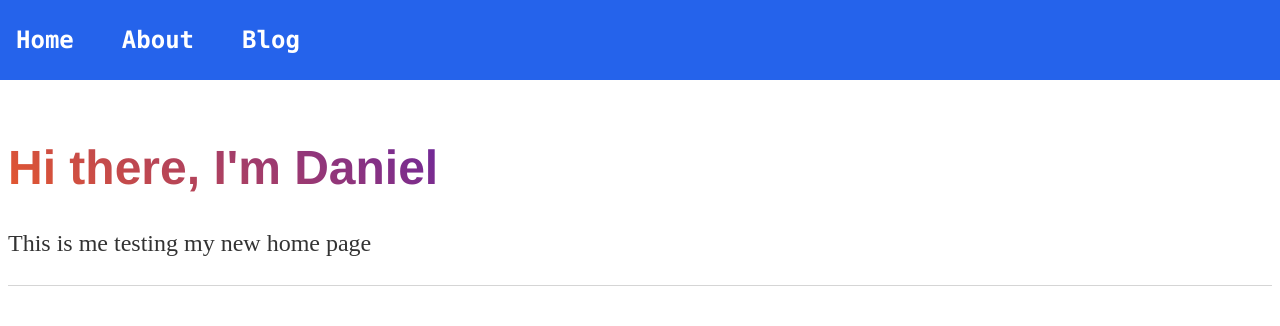
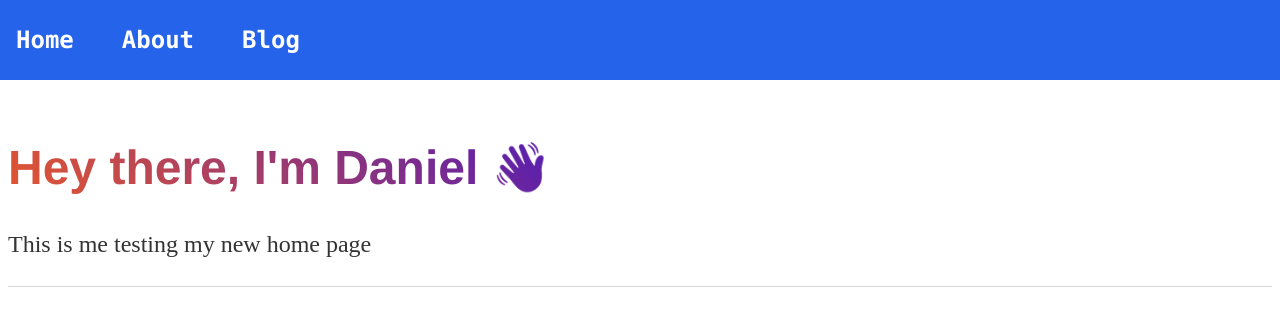
Before and after one commit to DanielmmFrank/Danielmmfrank.github.io, a Jekyll site: the page built from index.html, in a window 1280 px wide. Shown: the top 326 px of the page. Built offline with Jekyll 4.4.1, drawn with Linux system fonts in a browser that asks for light colours.

Commit message:
Update index.html

```diff
--- a/index.html
+++ b/index.html
@@ -3,6 +3,6 @@ layout: default
 title: Daniel Frank, home page
 ---
 <div class="blurb">
-	<h1 class="home__h1">Hi there, I'm Daniel</h1>
-	<p>This is me testing my new home page <a href="/about">Read more about my life...</a></p>
+	<h1 class="home__h1">Hey there, I'm Daniel 👋</h1>
+	<p>This is me testing my new home page </p>
 </div><!-- /.blurb -->
```
